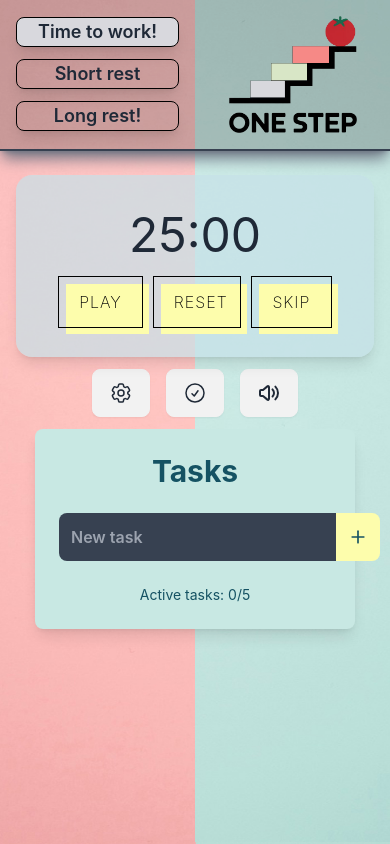
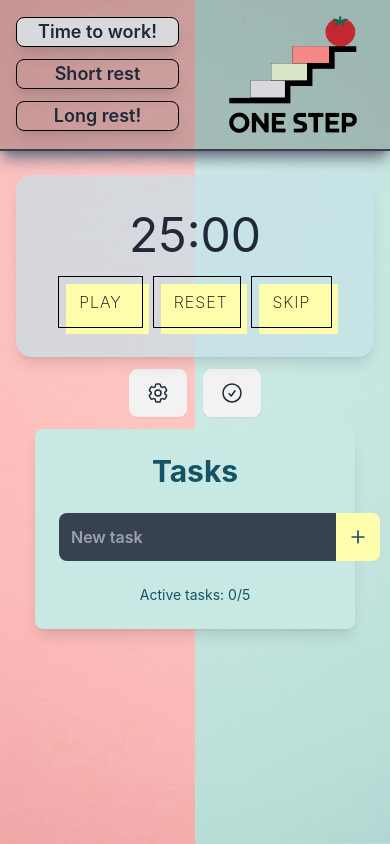
Before and after one commit to martinfrangul/oneStep, a React (Vite) app: page / in a window 390 px wide. Built offline with nearby package versions, Linux system fonts and the light colour scheme.

Commit message:
Alerta con sonido toggle mejorada sólo para pantallas grandes

```diff
--- a/src/App.jsx
+++ b/src/App.jsx
@@ -10,6 +10,7 @@ import CompletedTasks from "./components/CompletedTasks";
 import ConfigCounterButton from "./components/buttons/ConfigCounterButton";
 import CompletedTasksButton from "./components/buttons/CompletedTasksButton";
 import SoundToggleButton from "./components/buttons/SoundToggleButton";
+import { AlertContextProvider } from "./context/AlertContext";
 
 const App = () => {
   return (
@@ -22,12 +23,16 @@ const App = () => {
           <Navbar />
           <div className="flex flex-col lg:flex-row w-full h-full justify-between">
             <div className="flex flex-col lg:w-6/12 h-full justify-start items-center gap-3">
+              <AlertContextProvider>
                 <Counter />
+
                 <div className="flex w-full justify-center items-center gap-4">
                   <ConfigCounterButton />
                   <CompletedTasksButton />
                   <SoundToggleButton />
                 </div>
+              </AlertContextProvider>
+
               <TaskManager />
             </div>
             <div className="flex justify-center lg:items-start w-10/12 md:w-6/12 pt-5 lg:pt-14 lg:m-0 m-auto">
--- a/src/components/Alert.jsx
+++ b/src/components/Alert.jsx
@@ -2,13 +2,13 @@ import { useContext } from 'react';
 import { Transition } from '@headlessui/react';
 import { XMarkIcon } from '@heroicons/react/24/solid';
 import ReactHowler from 'react-howler';
-import { CounterContext } from '../context/CounterContext';
+import { AlertContext } from '../context/AlertContext';
 import PropTypes from 'prop-types';
 import alertSound from '../assets/sounds/alert.mp3';
 
-const Alert = ({ showAlert, setShowAlert, message, }) => {
+const Alert = ({ showAlert, setShowAlert, message }) => {
 
-const context = useContext(CounterContext)
+const context = useContext(AlertContext)
 
 const { soundToggle } = context;
 
--- a/src/components/buttons/SoundToggleButton.jsx
+++ b/src/components/buttons/SoundToggleButton.jsx
@@ -1,14 +1,20 @@
-import { useContext } from "react";
-import { CounterContext } from "../../context/CounterContext";
+import { useContext, useCallback } from "react";
+import { AlertContext } from "../../context/AlertContext";
 
 const SoundToggleButton = () => {
-  const context = useContext(CounterContext);
+  const context = useContext(AlertContext);
   const { setSoundToggle, soundToggle } = context;
 
+
+  const handleToggle = useCallback(() => {
+    setSoundToggle(prev => !prev);
+  }, [setSoundToggle]);
+
   return (
-    <button className="btn" onClick={() => setSoundToggle(!soundToggle)}>
+    <div className="hidden lg:block"> {/* Oculta el div en pantallas pequeñas y medianas */}
+    <button className="btn" onClick={handleToggle}>
       {soundToggle && <svg
-        className="w-6 h-6 text-gray-800 dark:text-white"
+        className="w-6 h-6 text-gray-800"
         aria-hidden="true"
         xmlns="http://www.w3.org/2000/svg"
         width="24"
@@ -26,7 +32,7 @@ const SoundToggleButton = () => {
       </svg>}
 
       {!soundToggle && <svg
-        className="w-6 h-6 text-gray-800 dark:text-white"
+        className="w-6 h-6 text-gray-800"
         aria-hidden="true"
         xmlns="http://www.w3.org/2000/svg"
         width="24"
@@ -43,6 +49,7 @@ const SoundToggleButton = () => {
         />
       </svg>}
     </button>
+    </div>
   );
 };
 
--- /dev/null
+++ b/src/context/AlertContext.jsx
@@ -0,0 +1,26 @@
+import { useState, createContext } from "react";
+import PropTypes from "prop-types";
+
+const AlertContext = createContext();
+
+const AlertContextProvider = ({ children }) => {
+  const [soundToggle, setSoundToggle] = useState(false);
+  const [soundConsent, setSoundConsent] = useState(false);
+
+  return (
+    <AlertContext.Provider
+      value={{
+        soundToggle,
+        setSoundToggle,soundConsent, setSoundConsent
+      }}
+    >
+      {children}
+    </AlertContext.Provider>
+  );
+};
+
+AlertContextProvider.propTypes = {
+  children: PropTypes.node.isRequired,
+};
+
+export { AlertContext, AlertContextProvider };
--- a/src/context/CounterContext.jsx
+++ b/src/context/CounterContext.jsx
@@ -10,7 +10,7 @@ const CounterContextProvider = ({ children }) => {
   const [workMinutes, setWorkMinutes] = useState(25);
   const [SRMinutes, setSRkMinutes] = useState(5);
   const [LRMinutes, setLRMinutes] = useState(15);
-  const [soundToggle, setSoundToggle] = useState(true);
+  const [soundToggle, setSoundToggle] = useState(false);
 
   const modes = {
     work: { minutes: workMinutes, bgColor: "background-W" },
```
Lines whose indentation alone changed are shown as unchanged.
